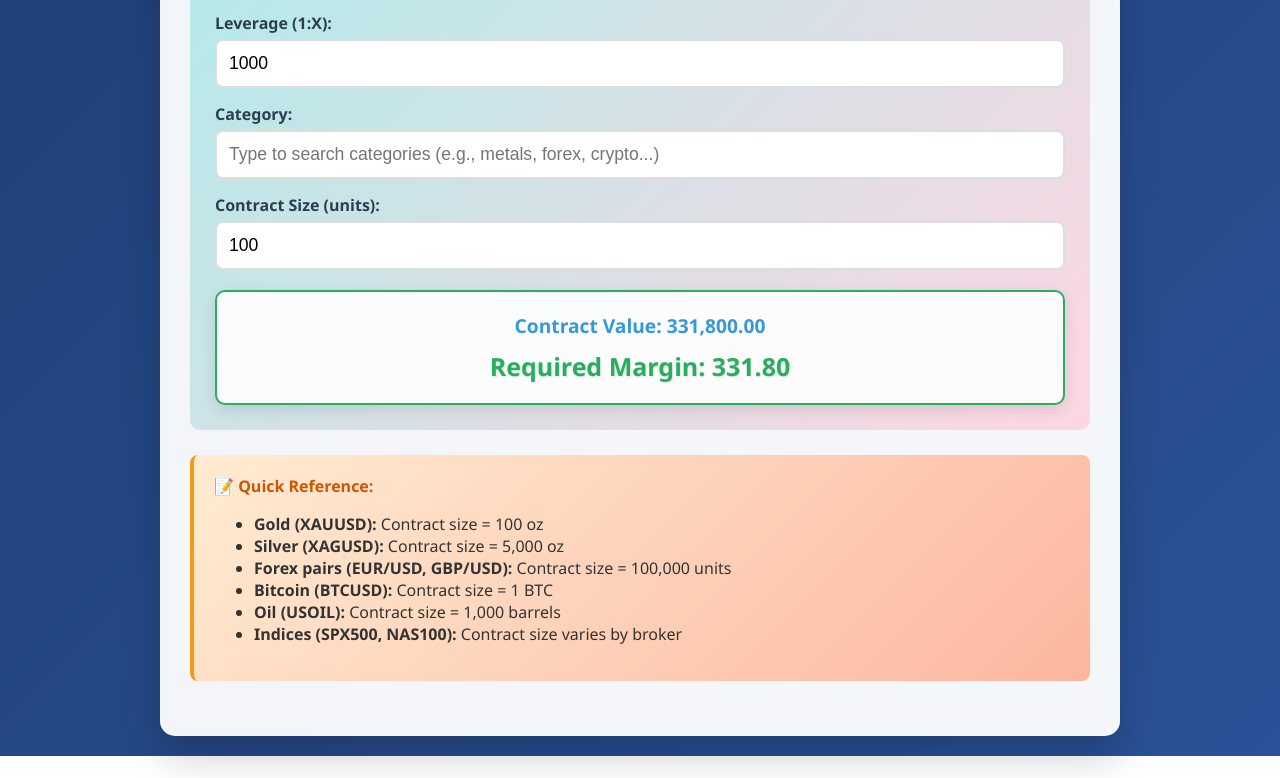
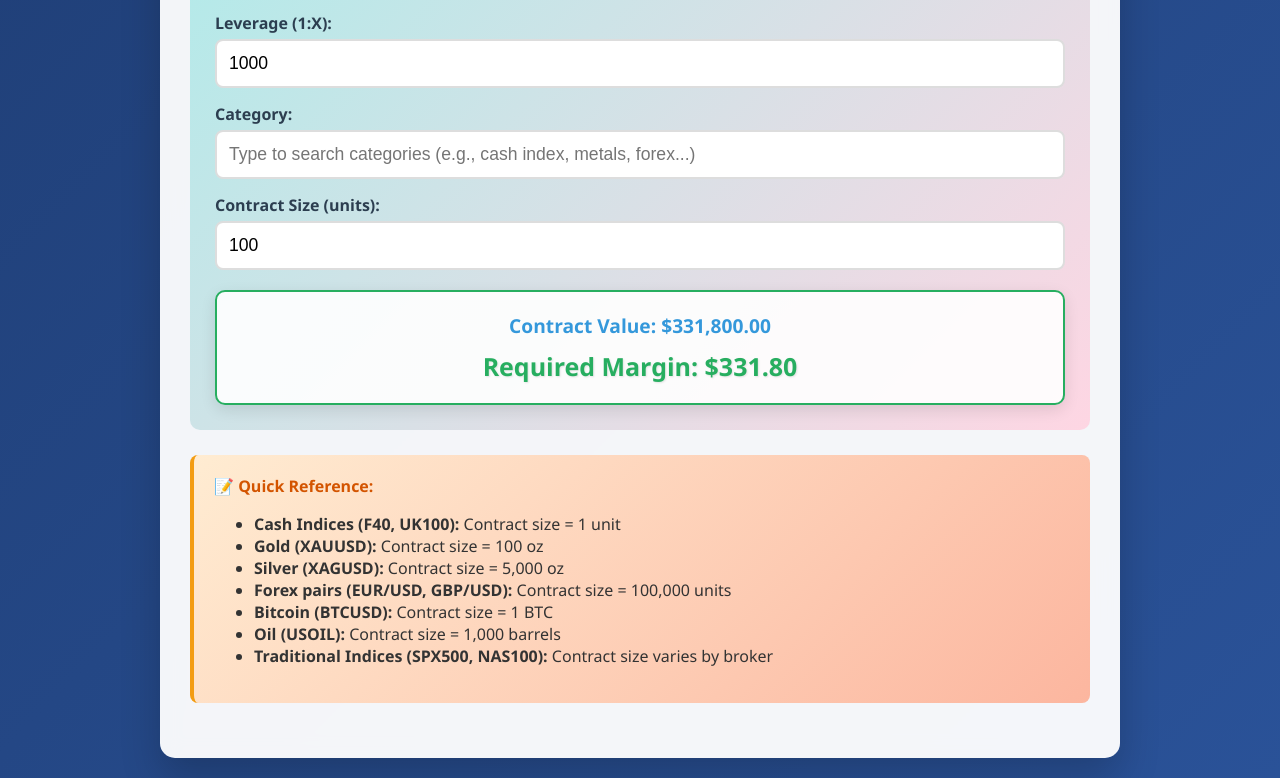
Before and after one commit to uchihamadara-del/improved-garbanzo-pip, a plain HTML site: page index.html in a window 1280 px wide. Shown: the part 544-1322 px from the top of the page. Before the commit the page ends 1300 px from the top, so only its background shows below. Drawn offline with Linux system fonts and the light colour scheme.

Commit message:
adding cash index category for margin calculation

```diff
--- a/index.html
+++ b/index.html
@@ -241,7 +241,7 @@
             <div class="input-group">
                 <label for="category-input">Category:</label>
                 <div class="autocomplete-container">
-                    <input type="text" id="category-input" placeholder="Type to search categories (e.g., metals, forex, crypto...)" autocomplete="off">
+                    <input type="text" id="category-input" placeholder="Type to search categories (e.g., cash index, metals, forex...)" autocomplete="off">
                     <div id="category-dropdown" class="dropdown-content"></div>
                 </div>
             </div>
@@ -260,12 +260,13 @@
         <div class="note-box">
             <div class="note-title">📝 Quick Reference:</div>
             <ul>
+                <li><strong>Cash Indices (F40, UK100):</strong> Contract size = 1 unit</li>
                 <li><strong>Gold (XAUUSD):</strong> Contract size = 100 oz</li>
                 <li><strong>Silver (XAGUSD):</strong> Contract size = 5,000 oz</li>
                 <li><strong>Forex pairs (EUR/USD, GBP/USD):</strong> Contract size = 100,000 units</li>
                 <li><strong>Bitcoin (BTCUSD):</strong> Contract size = 1 BTC</li>
                 <li><strong>Oil (USOIL):</strong> Contract size = 1,000 barrels</li>
-                <li><strong>Indices (SPX500, NAS100):</strong> Contract size varies by broker</li>
+                <li><strong>Traditional Indices (SPX500, NAS100):</strong> Contract size varies by broker</li>
             </ul>
         </div>
     </div>
@@ -273,6 +274,12 @@
     <script>
         // Category database with contract sizes and typical leverage
         const categories = [
+            {
+                name: "Cash Indices",
+                symbols: ["AUS200", "DE40", "ESP35", "F40", "STOXX50", "UK100", "US30", "US500", "USTEC"],
+                contractSizes: {"AUS200": 1, "DE40": 1, "ESP35": 1, "F40": 1, "STOXX50": 1, "UK100": 1, "US30": 1, "US500": 1, "USTEC": 1},
+                description: "Cash index CFDs with optimized risk management and low margin requirements"
+            },
             {
                 name: "Precious Metals",
                 symbols: ["XAUUSD (Gold)", "XAGUSD (Silver)", "XPTUSD (Platinum)", "XPDUSD (Palladium)"],
@@ -423,8 +430,8 @@
                 const margin = contractValue / leverage;
 
                 document.getElementById('calc-result').innerHTML = `
-                    <div class="contract-value">Contract Value: ${contractValue.toLocaleString('en-US', {minimumFractionDigits: 2, maximumFractionDigits: 2})}</div>
-                    <div class="result-highlight">Required Margin: ${margin.toLocaleString('en-US', {minimumFractionDigits: 2, maximumFractionDigits: 2})}</div>
+                    <div class="contract-value">Contract Value: $${contractValue.toLocaleString('en-US', {minimumFractionDigits: 2, maximumFractionDigits: 2})}</div>
+                    <div class="result-highlight">Required Margin: $${margin.toLocaleString('en-US', {minimumFractionDigits: 2, maximumFractionDigits: 2})}</div>
                 `;
             } else if (price === 0 || lotSize === 0 || leverage === 0 || contractSize === 0) {
                 document.getElementById('calc-result').innerHTML = `
```
